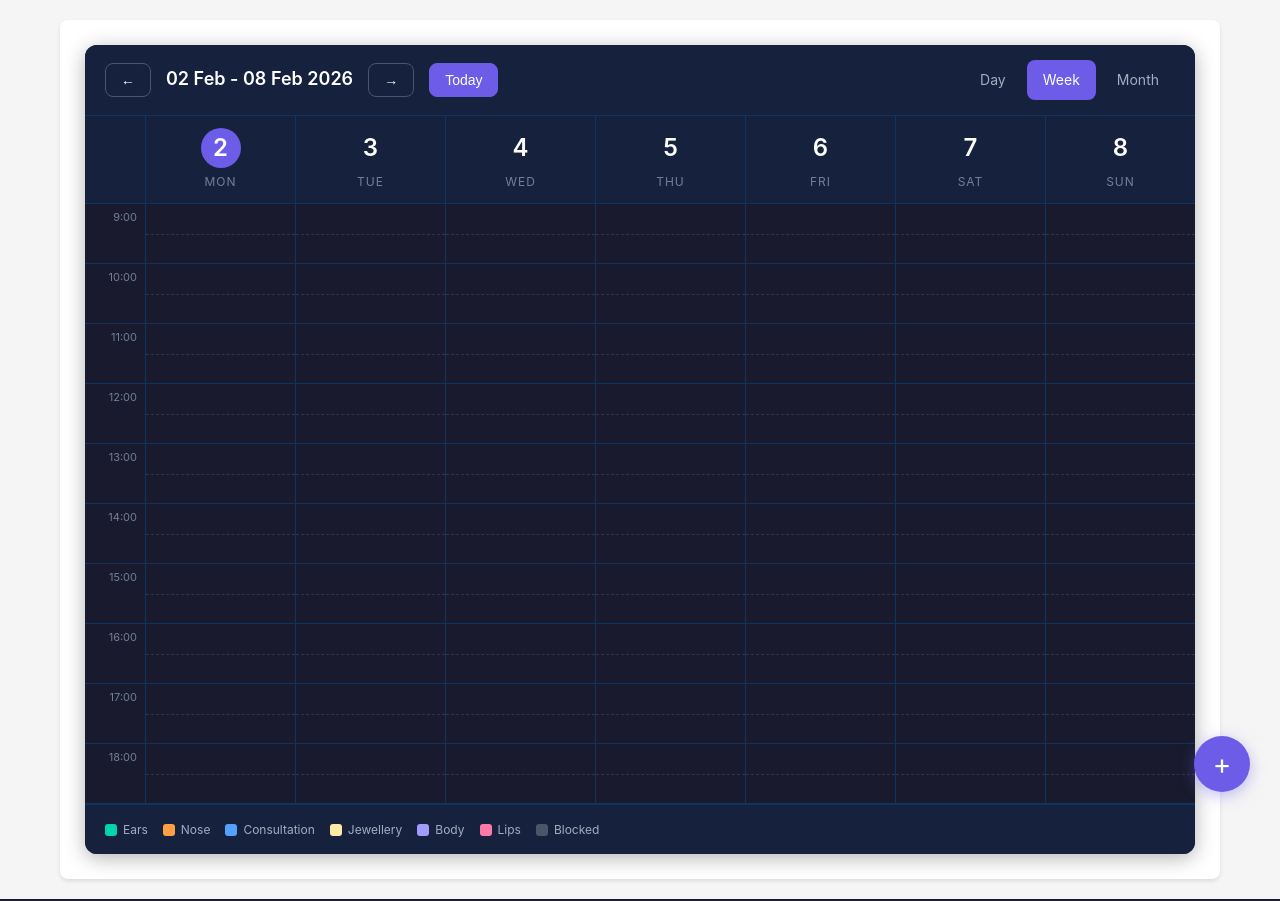
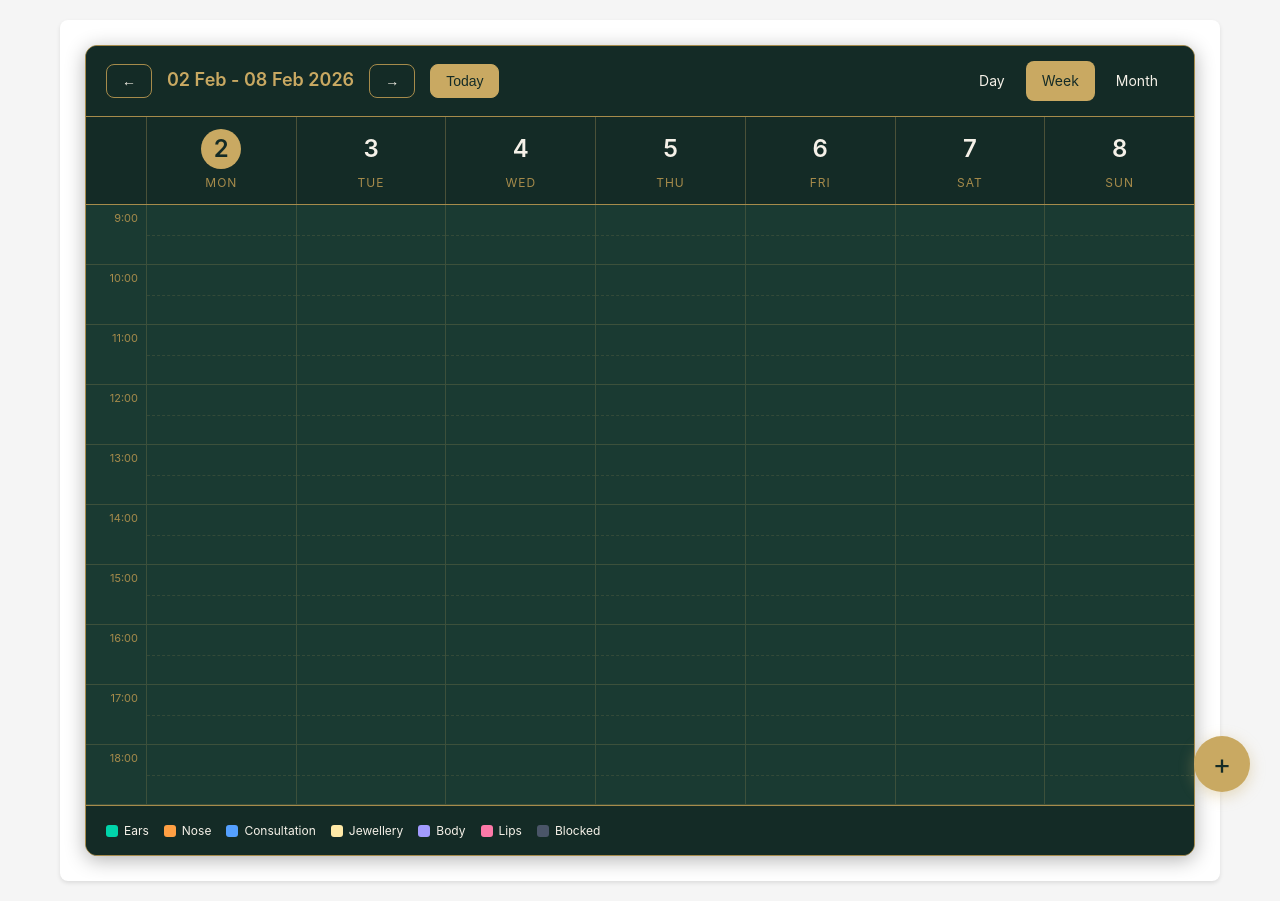
Before and after one commit to JayBeez180/booking-system, a Flask app: page /admin/calendar in a window 1280 px wide. Shown: the part 98-999 px from the top of the page. Run offline with Flask 3, Linux system fonts and the light colour scheme; the visitor is signed in with stand-in values (Sample User, id 1); data that the repository does not hold is empty.

Commit message:
Apply green/gold theme to calendar - fix month view and afternoon column
- Dark green background (#1a3a32) with gold accents (#c9a962)
- Gold borders and highlights matching customer-facing booking page
- Fixed month view colors
- Fixed afternoon column in day view
- Booking blocks remain vibrant colors for readability

```diff
--- a/templates/admin_calendar.html
+++ b/templates/admin_calendar.html
@@ -4,12 +4,23 @@
 
 {% block content %}
 <style>
+    /* Brand Colors */
+    :root {
+        --cal-dark-green: #1a3a32;
+        --cal-darker-green: #142b26;
+        --cal-gold: #c9a962;
+        --cal-gold-light: #d4bc7c;
+        --cal-gold-dark: #a68b4b;
+        --cal-cream: #f5f1e8;
+    }
+
     /* Calendar Container */
     .calendar-wrapper {
-        background: #1a1a2e;
+        background: var(--cal-dark-green);
         border-radius: 12px;
         overflow: hidden;
         box-shadow: 0 4px 20px rgba(0,0,0,0.3);
+        border: 1px solid var(--cal-gold-dark);
     }
 
     /* Calendar Header */
@@ -18,8 +29,8 @@
         justify-content: space-between;
         align-items: center;
         padding: 15px 20px;
-        background: #16213e;
-        border-bottom: 1px solid #0f3460;
+        background: var(--cal-darker-green);
+        border-bottom: 1px solid var(--cal-gold-dark);
     }
 
     .calendar-nav {
@@ -30,8 +41,8 @@
 
     .calendar-nav button {
         background: transparent;
-        border: 1px solid #4a5568;
-        color: white;
+        border: 1px solid var(--cal-gold-dark);
+        color: var(--cal-cream);
         padding: 8px 15px;
         border-radius: 8px;
         cursor: pointer;
@@ -41,14 +52,14 @@
     }
 
     .calendar-nav button:hover {
-        background: #4a5568;
-        border-color: #718096;
+        background: rgba(201, 169, 98, 0.2);
+        border-color: var(--cal-gold);
     }
 
     .calendar-title {
         font-size: 18px;
         font-weight: 600;
-        color: white;
+        color: var(--cal-gold);
     }
 
     .view-toggle {
@@ -59,7 +70,7 @@
     .view-toggle a {
         padding: 8px 15px;
         background: transparent;
-        color: #a0aec0;
+        color: var(--cal-cream);
         text-decoration: none;
         border-radius: 8px;
         font-size: 14px;
@@ -68,25 +79,26 @@
     }
 
     .view-toggle a:hover {
-        background: rgba(255,255,255,0.1);
+        background: rgba(201, 169, 98, 0.15);
     }
 
     .view-toggle a.active {
-        background: #6c5ce7;
-        color: white;
+        background: var(--cal-gold);
+        color: var(--cal-darker-green);
     }
 
     .today-btn {
-        background: #6c5ce7 !important;
-        border-color: #6c5ce7 !important;
+        background: var(--cal-gold) !important;
+        border-color: var(--cal-gold) !important;
+        color: var(--cal-darker-green) !important;
     }
 
     /* Week Header - Days */
     .week-header {
         display: grid;
         grid-template-columns: 60px repeat(7, 1fr);
-        background: #16213e;
-        border-bottom: 1px solid #0f3460;
+        background: var(--cal-darker-green);
+        border-bottom: 1px solid var(--cal-gold-dark);
     }
 
     .week-header-spacer {
@@ -96,13 +108,13 @@
     .week-day-header {
         text-align: center;
         padding: 12px 8px;
-        border-left: 1px solid #0f3460;
+        border-left: 1px solid rgba(201, 169, 98, 0.3);
     }
 
     .week-day-header .day-num {
         font-size: 24px;
         font-weight: 600;
-        color: white;
+        color: var(--cal-cream);
         width: 40px;
         height: 40px;
         display: inline-flex;
@@ -113,12 +125,13 @@
     }
 
     .week-day-header .day-num.today {
-        background: #6c5ce7;
+        background: var(--cal-gold);
+        color: var(--cal-darker-green);
     }
 
     .week-day-header .day-name {
         font-size: 12px;
-        color: #718096;
+        color: var(--cal-gold-dark);
         text-transform: uppercase;
         letter-spacing: 1px;
     }
@@ -133,32 +146,32 @@
     }
 
     .time-column {
-        background: #1a1a2e;
+        background: var(--cal-dark-green);
     }
 
     .time-label {
         height: 60px;
         padding: 5px 8px;
         font-size: 11px;
-        color: #718096;
+        color: var(--cal-gold-dark);
         text-align: right;
-        border-bottom: 1px solid #0f3460;
+        border-bottom: 1px solid rgba(201, 169, 98, 0.2);
     }
 
     .day-column {
         position: relative;
-        border-left: 1px solid #0f3460;
+        border-left: 1px solid rgba(201, 169, 98, 0.2);
         min-height: 60px;
     }
 
     .hour-row {
         height: 60px;
-        border-bottom: 1px solid #0f3460;
+        border-bottom: 1px solid rgba(201, 169, 98, 0.2);
         position: relative;
     }
 
     .hour-row:hover {
-        background: rgba(108, 92, 231, 0.1);
+        background: rgba(201, 169, 98, 0.1);
     }
 
     .half-hour-line {
@@ -166,7 +179,7 @@
         top: 50%;
         left: 0;
         right: 0;
-        border-top: 1px dashed #2d3748;
+        border-top: 1px dashed rgba(201, 169, 98, 0.15);
     }
 
     /* Booking Blocks */
@@ -273,15 +288,15 @@
         right: 30px;
         width: 56px;
         height: 56px;
-        background: #6c5ce7;
+        background: var(--cal-gold);
         border-radius: 50%;
         display: flex;
         align-items: center;
         justify-content: center;
-        color: white;
+        color: var(--cal-darker-green);
         font-size: 28px;
         cursor: pointer;
-        box-shadow: 0 4px 15px rgba(108, 92, 231, 0.4);
+        box-shadow: 0 4px 15px rgba(201, 169, 98, 0.4);
         transition: transform 0.2s, box-shadow 0.2s;
         z-index: 100;
         text-decoration: none;
@@ -297,9 +312,9 @@
         display: flex;
         gap: 15px;
         padding: 15px 20px;
-        background: #16213e;
+        background: var(--cal-darker-green);
         flex-wrap: wrap;
-        border-top: 1px solid #0f3460;
+        border-top: 1px solid var(--cal-gold-dark);
     }
 
     .legend-item {
@@ -307,7 +322,7 @@
         align-items: center;
         gap: 6px;
         font-size: 12px;
-        color: #a0aec0;
+        color: var(--cal-cream);
     }
 
     .legend-color {
```
Also changed, not shown: other parts of templates/admin_calendar.html (+46 -42 lines).
